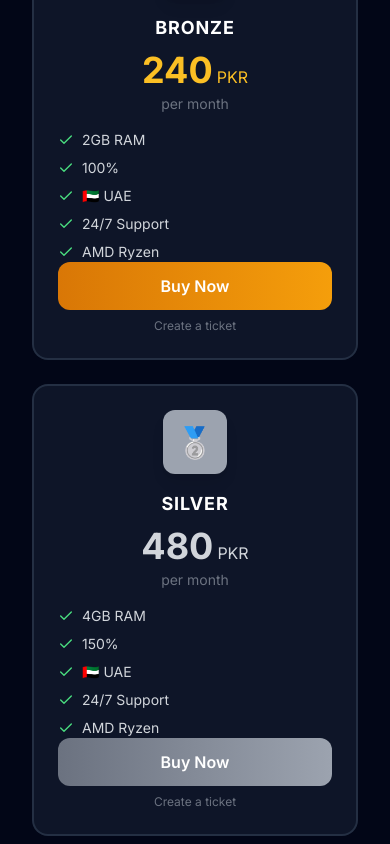
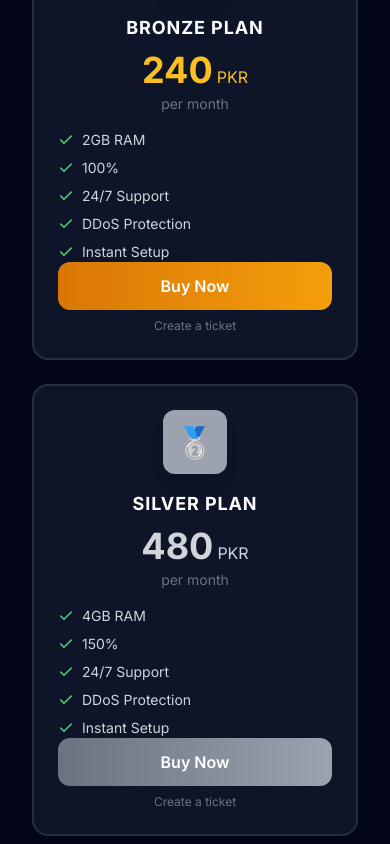
Before and after one commit to MUNEEB8-jutt/diamondhost, a Next.js app: page / in a window 390 px wide. Shown: the part 1320-2164 px from the top of the page. Built offline with nearby package versions, Linux system fonts and the light colour scheme; no server answers; the database is empty.

Commit message:
Update Discord link, add Plans suffix to names, add Singapore/Germany plans, update Features section

```diff
--- a/app/components/Features.tsx
+++ b/app/components/Features.tsx
@@ -6,10 +6,10 @@ import { Server, Zap, Shield, Globe, Cpu, Clock } from 'lucide-react'
 const features = [
   {
     icon: Cpu,
-    title: 'AMD Ryzen Powered',
+    title: 'AMD Ryzen & EPYC',
     subtitle: 'High Performance',
-    description: 'All servers powered by AMD Ryzen processors for maximum performance.',
-    color: 'from-blue-500 to-cyan-500',
+    description: 'All servers powered by AMD Ryzen & EPYC processors for maximum performance.',
+    color: 'from-red-500 to-orange-500',
   },
   {
     icon: Shield,
@@ -27,9 +27,9 @@ const features = [
   },
   {
     icon: Globe,
-    title: 'UAE Location',
-    subtitle: 'Low Latency',
-    description: 'Servers in UAE for best gaming experience in Pakistan.',
+    title: 'Multiple Locations',
+    subtitle: 'UAE • Singapore • Germany',
+    description: 'Choose from 3 global locations for best gaming experience.',
     color: 'from-purple-500 to-pink-500',
   },
 ]
--- a/app/components/Footer.tsx
+++ b/app/components/Footer.tsx
@@ -58,7 +58,7 @@ export default function Footer() {
                 <a href="#features" className="text-gray-400 hover:text-cyan-400 transition-colors text-sm">Features</a>
               </motion.li>
               <motion.li whileHover={{ x: 5 }} transition={{ duration: 0.2 }}>
-                <a href="https://discord.gg/pk8cmFNm6P" target="_blank" rel="noopener noreferrer" className="text-gray-400 hover:text-cyan-400 transition-colors text-sm">Community</a>
+                <a href="https://discord.gg/tKDRWYNcuE" target="_blank" rel="noopener noreferrer" className="text-gray-400 hover:text-cyan-400 transition-colors text-sm">Community</a>
               </motion.li>
             </ul>
           </motion.div>
@@ -73,7 +73,7 @@ export default function Footer() {
             <h3 className="text-sm font-semibold mb-4 text-white uppercase tracking-wider">Get Support</h3>
             <div className="space-y-4">
               <motion.a
-                href="https://discord.gg/pk8cmFNm6P"
+                href="https://discord.gg/tKDRWYNcuE"
                 target="_blank"
                 rel="noopener noreferrer"
                 className="flex items-center space-x-3 text-gray-400 hover:text-cyan-400 transition-colors group"
--- a/app/components/Header.tsx
+++ b/app/components/Header.tsx
@@ -43,7 +43,7 @@ export default function Header() {
             <a href="#features" className="text-gray-300 hover:text-cyan-400 transition-colors text-sm font-medium">Features</a>
             <a href="#support" className="text-gray-300 hover:text-cyan-400 transition-colors text-sm font-medium">Support</a>
             <motion.a
-              href="https://discord.gg/pk8cmFNm6P"
+              href="https://discord.gg/tKDRWYNcuE"
               target="_blank"
               rel="noopener noreferrer"
               className="bg-gradient-to-r from-cyan-500 to-blue-500 hover:from-cyan-400 hover:to-blue-400 text-white font-medium py-2 px-5 rounded-lg transition-all duration-300 shadow-lg shadow-cyan-500/25"
@@ -75,7 +75,7 @@ export default function Header() {
               <a href="#features" className="text-gray-300 hover:text-cyan-400 transition-colors">Features</a>
               <a href="#support" className="text-gray-300 hover:text-cyan-400 transition-colors">Support</a>
               <a
-                href="https://discord.gg/pk8cmFNm6P"
+                href="https://discord.gg/tKDRWYNcuE"
                 target="_blank"
                 rel="noopener noreferrer"
                 className="bg-gradient-to-r from-cyan-500 to-blue-500 text-white font-medium py-2 px-5 rounded-lg text-center"
--- a/app/components/Hero.tsx
+++ b/app/components/Hero.tsx
@@ -75,7 +75,7 @@ export default function Hero() {
               </motion.a>
 
               <motion.a
-                href="https://discord.gg/pk8cmFNm6P"
+                href="https://discord.gg/tKDRWYNcuE"
                 target="_blank"
                 rel="noopener noreferrer"
                 className="border border-slate-600 hover:border-cyan-500/50 bg-slate-900/50 backdrop-blur-sm text-white font-semibold py-4 px-10 rounded-xl transition-all duration-300 inline-flex items-center space-x-2"
--- a/app/components/PricingCards.tsx
+++ b/app/components/PricingCards.tsx
@@ -26,13 +26,13 @@ const fallbackLocations: Location[] = [
 
 // Intel Plans (Ryzen)
 const fallbackPlans: HostingPlan[] = [
-  { id: '1', name: 'Bronze', icon: 'Medal', ram: '2GB RAM', performance: '100%', location: 'UAE', price: 240, currency: 'PKR', color_from: 'blue-400', color_to: 'cyan-600', features: ['24/7 Support', 'AMD Ryzen', 'Instant Setup'], popular: false, sort_order: 1, active: true, created_at: '' },
-  { id: '2', name: 'Silver', icon: 'Star', ram: '4GB RAM', performance: '150%', location: 'UAE', price: 480, currency: 'PKR', color_from: 'blue-400', color_to: 'cyan-600', features: ['24/7 Support', 'AMD Ryzen', 'Instant Setup'], popular: false, sort_order: 2, active: true, created_at: '' },
-  { id: '3', name: 'Gold', icon: 'Crown', ram: '8GB RAM', performance: '250%', location: 'UAE', price: 960, currency: 'PKR', color_from: 'blue-400', color_to: 'cyan-600', features: ['24/7 Support', 'AMD Ryzen', 'Instant Setup'], popular: false, sort_order: 3, active: true, created_at: '' },
-  { id: '4', name: 'Platinum', icon: 'Award', ram: '10GB RAM', performance: '300%', location: 'UAE', price: 1200, currency: 'PKR', color_from: 'blue-400', color_to: 'cyan-600', features: ['24/7 Support', 'AMD Ryzen', 'Priority Support'], popular: true, sort_order: 4, active: true, created_at: '' },
-  { id: '5', name: 'Diamond', icon: 'Diamond', ram: '12GB RAM', performance: '350%', location: 'UAE', price: 1440, currency: 'PKR', color_from: 'blue-400', color_to: 'cyan-600', features: ['24/7 Support', 'AMD Ryzen', 'Priority Support'], popular: false, sort_order: 5, active: true, created_at: '' },
-  { id: '6', name: 'Emerald', icon: 'Gem', ram: '16GB RAM', performance: '500%', location: 'UAE', price: 1920, currency: 'PKR', color_from: 'blue-400', color_to: 'cyan-600', features: ['24/7 Support', 'AMD Ryzen', 'Priority Support'], popular: false, sort_order: 6, active: true, created_at: '' },
-  { id: '7', name: 'Diamond Plus', icon: 'Trophy', ram: '32GB RAM', performance: '1000%', location: 'UAE', price: 3840, currency: 'PKR', color_from: 'blue-400', color_to: 'cyan-600', features: ['24/7 Support', 'AMD Ryzen', 'Custom Plans'], popular: false, sort_order: 7, active: true, created_at: '' },
+  { id: '1', name: 'Bronze Plan', icon: 'Medal', ram: '2GB RAM', performance: '100%', location: 'UAE', price: 240, currency: 'PKR', color_from: 'blue-400', color_to: 'cyan-600', features: ['24/7 Support', 'DDoS Protection', 'Instant Setup'], popular: false, sort_order: 1, active: true, created_at: '' },
+  { id: '2', name: 'Silver Plan', icon: 'Star', ram: '4GB RAM', performance: '150%', location: 'UAE', price: 480, currency: 'PKR', color_from: 'blue-400', color_to: 'cyan-600', features: ['24/7 Support', 'DDoS Protection', 'Instant Setup'], popular: false, sort_order: 2, active: true, created_at: '' },
+  { id: '3', name: 'Gold Plan', icon: 'Crown', ram: '8GB RAM', performance: '250%', location: 'UAE', price: 960, currency: 'PKR', color_from: 'blue-400', color_to: 'cyan-600', features: ['24/7 Support', 'DDoS Protection', 'Instant Setup'], popular: false, sort_order: 3, active: true, created_at: '' },
+  { id: '4', name: 'Platinum Plan', icon: 'Award', ram: '10GB RAM', performance: '300%', location: 'UAE', price: 1200, currency: 'PKR', color_from: 'blue-400', color_to: 'cyan-600', features: ['24/7 Support', 'DDoS Protection', 'Priority Support'], popular: true, sort_order: 4, active: true, created_at: '' },
+  { id: '5', name: 'Diamond Plan', icon: 'Diamond', ram: '12GB RAM', performance: '350%', location: 'UAE', price: 1440, currency: 'PKR', color_from: 'blue-400', color_to: 'cyan-600', features: ['24/7 Support', 'DDoS Protection', 'Priority Support'], popular: false, sort_order: 5, active: true, created_at: '' },
+  { id: '6', name: 'Emerald Plan', icon: 'Gem', ram: '16GB RAM', performance: '500%', location: 'UAE', price: 1920, currency: 'PKR', color_from: 'blue-400', color_to: 'cyan-600', features: ['24/7 Support', 'DDoS Protection', 'Priority Support'], popular: false, sort_order: 6, active: true, created_at: '' },
+  { id: '7', name: 'Diamond Plus Plan', icon: 'Trophy', ram: '32GB RAM', performance: '1000%', location: 'UAE', price: 3840, currency: 'PKR', color_from: 'blue-400', color_to: 'cyan-600', features: ['24/7 Support', 'DDoS Protection', 'Custom Plans'], popular: false, sort_order: 7, active: true, created_at: '' },
 ]
 
 // AMD EPYC Plans (fallback)
@@ -178,9 +178,8 @@ export default function PricingCards() {
             </motion.div>
           ) : (
             <motion.div key={selectedLocation} initial={{ opacity: 0, y: 20 }} animate={{ opacity: 1, y: 0 }} exit={{ opacity: 0, y: -20 }} transition={{ duration: 0.4 }}
-              className="grid grid-cols-1 sm:grid-cols-2 lg:grid-cols-3 xl:grid-cols-4 gap-6 max-w-7xl mx-auto px-4">
+              className="grid grid-cols-1 sm:grid-cols-2 lg:grid-cols-3 gap-6 max-w-6xl mx-auto px-4">
               {filteredPlans.map((plan, idx) => {
-                const currentLoc = locations.find(l => l.code === selectedLocation) || fallbackLocations[0]
                 return (
                 <motion.div key={plan.id} initial={{ opacity: 0, y: 50 }} animate={{ opacity: 1, y: 0 }} transition={{ duration: 0.5, delay: idx * 0.1 }} className="group relative">
                   {plan.popular && (
@@ -214,11 +213,7 @@ export default function PricingCards() {
                           <Check className="h-4 w-4 text-green-400 flex-shrink-0" />
                           <span className="text-gray-300 text-sm">{plan.performance}</span>
                         </div>
-                        <div className="flex items-center gap-2">
-                          <Check className="h-4 w-4 text-green-400 flex-shrink-0" />
-                          <span className="text-gray-300 text-sm">{currentLoc.flag} {currentLoc.name}</span>
-                        </div>
-                        {plan.features?.slice(0, 2).map((feature, i) => (
+                        {plan.features?.slice(0, 3).map((feature, i) => (
                           <div key={i} className="flex items-center gap-2">
                             <Check className="h-4 w-4 text-green-400 flex-shrink-0" />
                             <span className="text-gray-300 text-sm">{feature}</span>
@@ -227,7 +222,7 @@ export default function PricingCards() {
                       </div>
                     </div>
                     <div>
-                      <motion.a href="https://discord.gg/pk8cmFNm6P" target="_blank" rel="noopener noreferrer"
+                      <motion.a href="https://discord.gg/tKDRWYNcuE" target="_blank" rel="noopener noreferrer"
                         className={`w-full py-3 rounded-xl font-semibold text-white text-center block transition-all duration-300 ${buttonStyles[plan.icon] || 'bg-cyan-500'}`}
                         whileHover={{ scale: 1.02 }} whileTap={{ scale: 0.98 }}>
                         Buy Now
@@ -337,7 +332,7 @@ export default function PricingCards() {
                       </div>
                       <div>
                         <motion.a
-                          href="https://discord.gg/pk8cmFNm6P"
+                          href="https://discord.gg/tKDRWYNcuE"
                           target="_blank"
                           rel="noopener noreferrer"
                           className="w-full py-3 rounded-xl font-semibold text-white text-center block transition-all duration-300 bg-gradient-to-r from-red-600 to-red-500 hover:from-red-500 hover:to-red-400"
@@ -360,7 +355,7 @@ export default function PricingCards() {
         {/* CTA */}
         <motion.div initial={{ opacity: 0, y: 30 }} whileInView={{ opacity: 1, y: 0 }} transition={{ duration: 0.6, delay: 0.4 }} viewport={{ once: true }} className="text-center mt-16">
           <p className="text-gray-400 mb-4">Need a custom solution?</p>
-          <motion.a href="https://discord.gg/pk8cmFNm6P" target="_blank" rel="noopener noreferrer"
+          <motion.a href="https://discord.gg/tKDRWYNcuE" target="_blank" rel="noopener noreferrer"
             className="border border-cyan-500/30 hover:border-cyan-400/50 hover:bg-cyan-500/10 text-cyan-400 font-semibold py-3 px-8 rounded-xl transition-all duration-300 inline-block"
             whileHover={{ scale: 1.05 }} whileTap={{ scale: 0.95 }}>
             Contact Us
```
Also changed, not shown: 2 other files (tests, documents, lock files or other folders).
